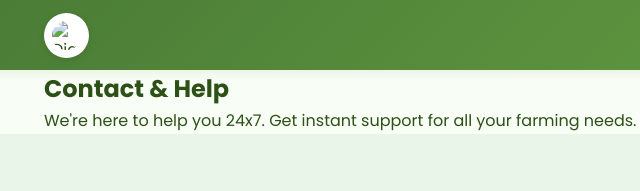
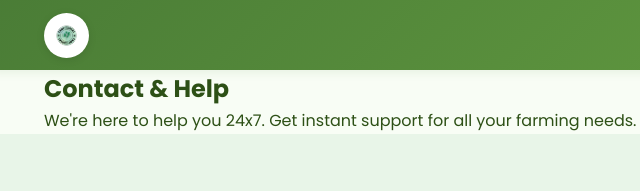
Before and after one commit to RexMerciline/SIH, a plain HTML site: page contact.html in a window 1280 px wide. Shown: the top 191 px of the page, 16-656 px from the left. Drawn offline with Linux system fonts and the light colour scheme; files whose address does not match are found by name.

Commit message:
Update contact.html

```diff
--- a/contact.html
+++ b/contact.html
@@ -21,7 +21,7 @@
     <header class="header">
         <nav class="nav-container">
             <div class="logo">
-                <img src="images/logo.svg" alt="Digital Krishi Officer Logo" class="logo-img">
+                <img src="logo.png" alt="Digital Krishi Officer Logo" class="logo-img">
                 <span class="logo-text">Digital Krishi Officer</span>
             </div>
 
```
